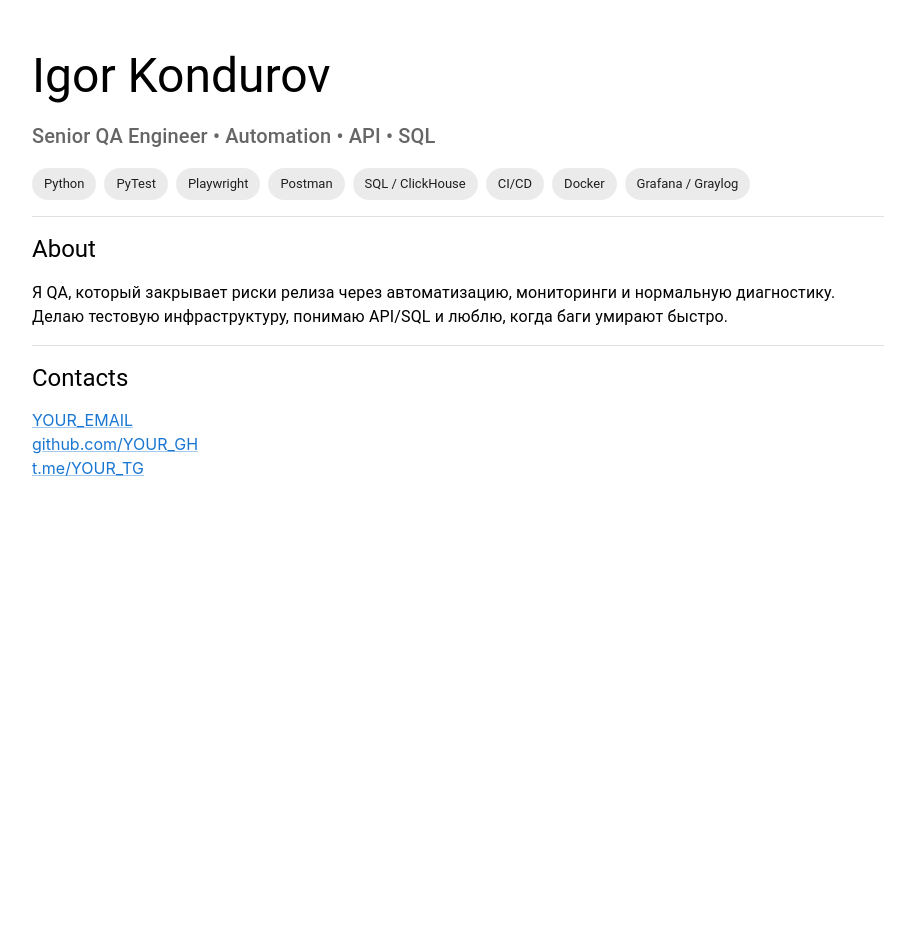
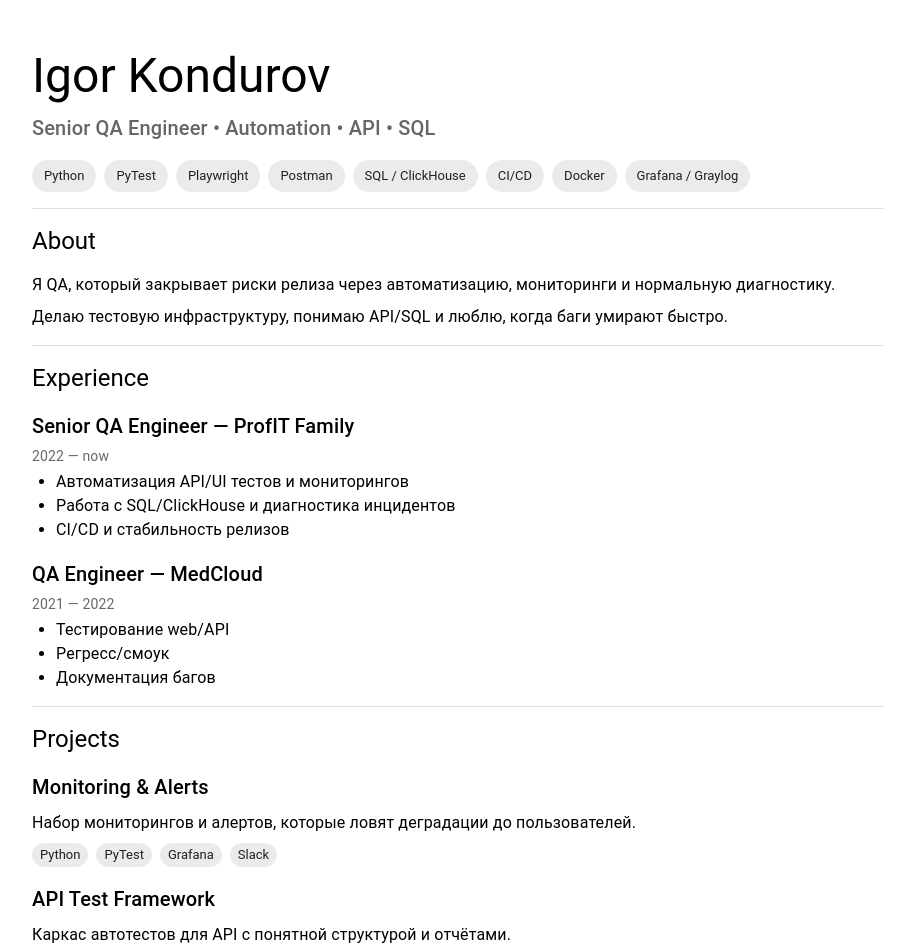
Before and after one commit to KA2NN/KA2NN.github.io, a React (Create React App) app: page / in a window 1280 px wide. Shown: the top 952 px of the page, without its empty margins (182-1097 px from the left). Before the commit the page ends 800 px from the top, so only its background shows below. Built offline with nearby package versions, Linux system fonts and the light colour scheme.

Commit message:
add title and contact links with icons

```diff
--- a/src/App.tsx
+++ b/src/App.tsx
@@ -1,49 +1,92 @@
 import { Container, Typography, Stack, Chip, Link, Divider } from "@mui/material";
+import { profile } from "./data/profile";
+import { SocialLinks } from "./components/SocialLinks";
 
 export default function App() {
+  const { name, title, about, skills, contacts, experience, projects } = profile;
+
   return (
-    // 6 - это просто для отступов сверху и снизу, чтобы было по центру
     <Container maxWidth="md" sx={{ py: 6 }}>
-      {/* spacing - это отступы между элементами внутри Stack */}
       <Stack spacing={2}>
-        <Typography variant="h3" component="h1">
-          Igor Kondurov
-        </Typography>
-        <Typography variant="h6" color="text.secondary">
-          Senior QA Engineer • Automation • API • SQL
-        </Typography>
-        <Stack direction="row" spacing={1} flexWrap="wrap" useFlexGap>
-
-          <Chip label="Python" />
-          <Chip label="PyTest" />
-          <Chip label="Playwright" />
-          <Chip label="Postman" />
-          <Chip label="SQL / ClickHouse" />
-          <Chip label="CI/CD" />
-          <Chip label="Docker" />
-          <Chip label="Grafana / Graylog" />
+        {/* HERO */}
+        <Stack spacing={1}>
+          <Typography variant="h3" component="h1">
+            {name}
+          </Typography>
+          <Typography variant="h6" color="text.secondary">
+            {title}
+          </Typography>
         </Stack>
 
-        <Divider sx={{ my: 2 }} />
+        {/* SKILLS */}
+        <Stack direction="row" spacing={1} flexWrap="wrap" useFlexGap>
+          {skills.map((s) => (
+            <Chip key={s} label={s} />
+          ))}
+        </Stack>
 
+        <Divider />
+
+        {/* ABOUT */}
         <Typography variant="h5">About</Typography>
-        <Typography>
-          Я QA, который закрывает риски релиза через автоматизацию, мониторинги и нормальную диагностику.
-          Делаю тестовую инфраструктуру, понимаю API/SQL и люблю, когда баги умирают быстро.
-        </Typography>
+        <Stack spacing={1}>
+          {about.map((p) => (
+            <Typography key={p}>{p}</Typography>
+          ))}
+        </Stack>
 
-        <Divider sx={{ my: 2 }} />
+        <Divider />
 
+        {/* EXPERIENCE */}
+        <Typography variant="h5">Experience</Typography>
+        <Stack spacing={2}>
+          {experience.map((item) => (
+            <Stack key={`${item.company}-${item.period}`} spacing={0.5}>
+              <Typography variant="h6">
+                {item.role} — {item.company}
+              </Typography>
+              <Typography variant="body2" color="text.secondary">
+                {item.period}
+              </Typography>
+              <Stack component="ul" sx={{ pl: 3, my: 0 }}>
+                {item.bullets.map((b) => (
+                  <Typography component="li" key={b}>
+                    {b}
+                  </Typography>
+                ))}
+              </Stack>
+            </Stack>
+          ))}
+        </Stack>
+
+        <Divider />
+
+        {/* PROJECTS */}
+        <Typography variant="h5">Projects</Typography>
+        <Stack spacing={2}>
+          {projects.map((p) => (
+            <Stack key={p.name} spacing={1}>
+              <Typography variant="h6">{p.name}</Typography>
+              <Typography>{p.description}</Typography>
+              <Stack direction="row" spacing={1} flexWrap="wrap" useFlexGap>
+                {p.stack.map((t) => (
+                  <Chip key={t} label={t} size="small" />
+                ))}
+              </Stack>
+            </Stack>
+          ))}
+        </Stack>
+
+        <Divider />
+
+        {/* CONTACTS */}
         <Typography variant="h5">Contacts</Typography>
-        <Stack spacing={0.5}>
-          <Link href="mailto:YOUR_EMAIL">YOUR_EMAIL</Link>
-          <Link href="https://github.com/YOUR_GH" target="_blank" rel="noreferrer">
-            github.com/YOUR_GH
-          </Link>
-          <Link href="https://t.me/YOUR_TG" target="_blank" rel="noreferrer">
-            t.me/YOUR_TG
-          </Link>
-        </Stack>
+        <SocialLinks
+          telegram={profile.contacts.telegram}
+          github={profile.contacts.github}
+          linkedin={profile.contacts.linkedin}
+          email={profile.contacts.email}
+        />
       </Stack>
     </Container>
   );
```
